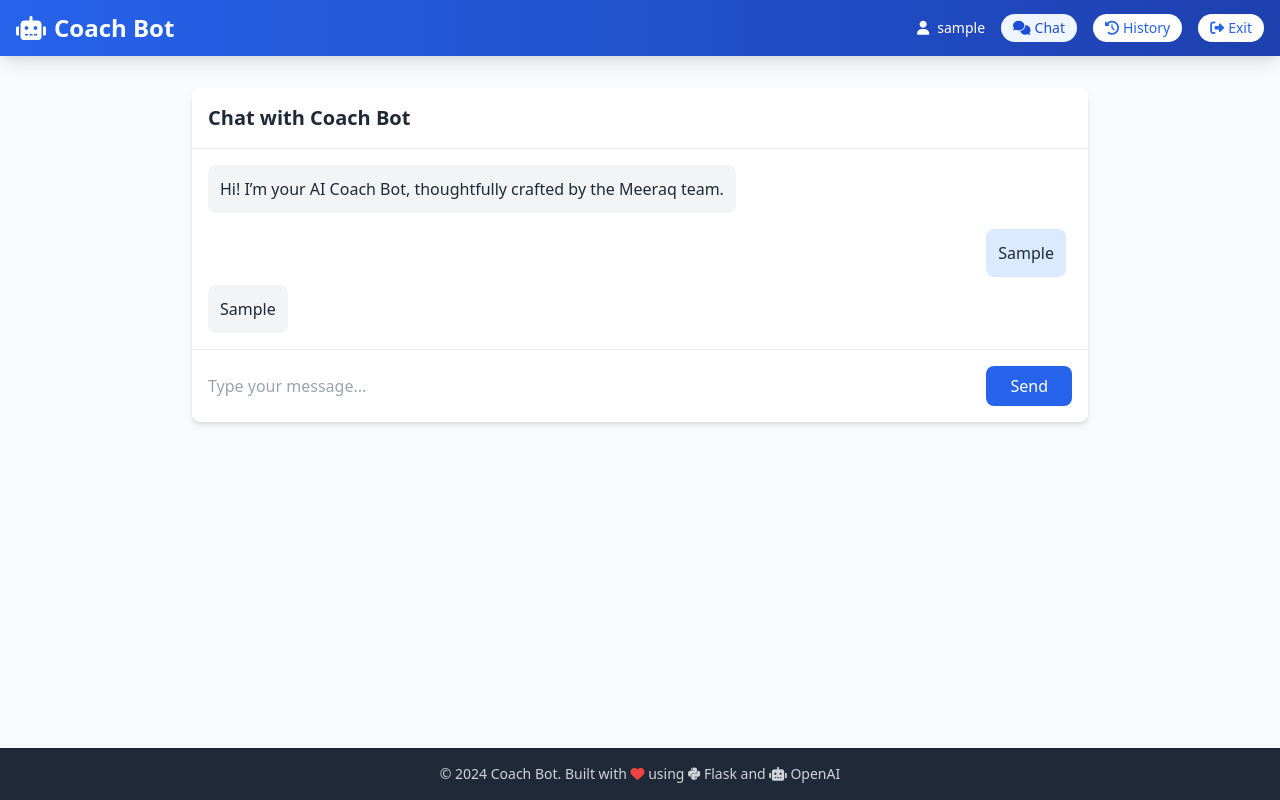
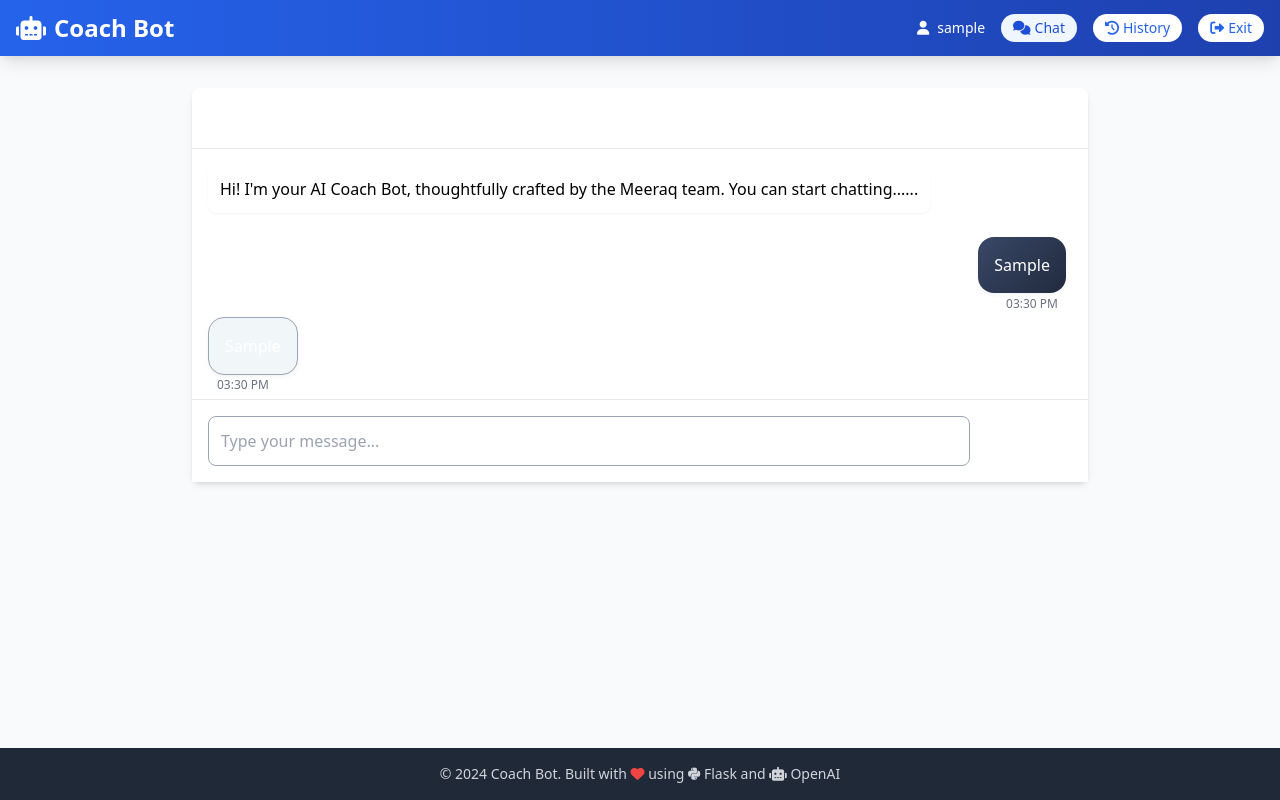
Before and after one commit to charankolisetty/coaching_bot, a Flask app: page /chat in a window 1280 px wide. Run offline with Flask 3, Linux system fonts and the light colour scheme; the visitor is signed in with stand-in values (Sample User, id 1); tables that the repository leaves empty hold one stand-in row (values such as "Sample post").

Commit message:
inital commit - app

```diff
--- a/app.py
+++ b/app.py
@@ -1,5 +1,6 @@
 import os
 import time
+import pytz
 import logging
 from datetime import datetime, timezone
 from flask import Flask, render_template, request, session, redirect, url_for, jsonify, flash, Response
@@ -14,7 +15,7 @@
 logging.basicConfig(level=logging.INFO)
 logger = logging.getLogger(__name__)
 
-
+IST = pytz.timezone('Asia/Kolkata')
 load_dotenv()
 
 def admin_required(f):
@@ -51,7 +52,7 @@
     thread_id = db.Column(db.String(100), unique=True, nullable=False)
     industry = db.Column(db.String(100), nullable=False)
     company = db.Column(db.String(100), nullable=False)
-    created_at = db.Column(db.DateTime, default=lambda: datetime.now(timezone.utc))
+    created_at = db.Column(db.DateTime, default=lambda: datetime.now(IST))
 
     # Relationship with chat history
     chats = db.relationship('ChatHistory', backref='thread', lazy=True,
@@ -68,7 +69,7 @@
     username = db.Column(db.String(100), nullable=False)
     prompt = db.Column(db.Text, nullable=False)
     response = db.Column(db.Text, nullable=False)
-    timestamp = db.Column(db.DateTime, default=lambda: datetime.now(timezone.utc))
+    timestamp = db.Column(db.DateTime, default=lambda: datetime.now(IST))
 
     def __repr__(self):
         return f'<ChatHistory {self.username} - {self.timestamp}>'
@@ -78,9 +79,14 @@
     db.create_all()
 
 # Template filters
-@app.template_filter('now')
-def datetime_now(format='%Y'):
-    return datetime.now().strftime(format)
+@app.template_filter('format_time')
+def format_time(timestamp):
+    if timestamp:
+        # Convert to IST if not already
+        if not timestamp.tzinfo:
+            timestamp = pytz.UTC.localize(timestamp).astimezone(IST)
+        return timestamp.strftime('%I:%M %p')  # 12-hour format with AM/PM
+    return ''
 
 # Route protection decorator
 def login_required(f):
@@ -221,7 +227,8 @@
                         thread_id=thread_id,
                         username=session.get('username'),
                         prompt=prompt,
-                        response=response_text
+                        response=response_text,
+                        timestamp=datetime.now(IST)
                     )
                     db.session.add(chat_history)
                     db.session.commit()
@@ -244,6 +251,8 @@
     try:
         thread_id = session.get("thread_id")
         chat_history = ChatHistory.query.filter_by(thread_id=thread_id).order_by(ChatHistory.timestamp).all()
+        for chat in chat_history:
+            chat.formatted_time = chat.timestamp.strftime('%I:%M %p')
         return render_template("chat.html", chat_history=chat_history)
     except Exception as e:
         logger.error(f"Error retrieving chat history: {str(e)}")
--- a/config.py
+++ b/config.py
@@ -17,5 +17,5 @@
     ASSISTANT_ID = os.getenv('ASSISTANT_ID')
 
     # Admin credentials
-    ADMIN_USERNAME = os.getenv('ADMIN_USERNAME', 'admin')
-    ADMIN_PASSWORD = os.getenv('ADMIN_PASSWORD', 'Charan@2024')
+    ADMIN_USERNAME = os.getenv('ADMIN_USERNAME')
+    ADMIN_PASSWORD = os.getenv('ADMIN_PASSWORD')
--- a/static/css/style.css
+++ b/static/css/style.css
@@ -1,3 +1,12 @@
+:root {
+    --meeraq-primary: #394867;
+    --meeraq-secondary: #9BA4B5;
+    --meeraq-accent: #F1F6F9;
+    --meeraq-dark: #212A3E;
+    --meeraq-white: #FFFFFF;
+    --meeraq-error: #dc2626;
+}
+
 /* Custom scrollbar */
 ::-webkit-scrollbar {
     width: 6px;
@@ -9,13 +18,13 @@
 }
 
 ::-webkit-scrollbar-thumb {
-    background: linear-gradient(to bottom, #3b82f6, #2563eb);
+    background: linear-gradient(to bottom, var(--meeraq-primary), var(--meeraq-dark));
     border-radius: 10px;
     transition: background 0.3s ease;
 }
 
 ::-webkit-scrollbar-thumb:hover {
-    background: linear-gradient(to bottom, #2563eb, #1d4ed8);
+    background: linear-gradient(to bottom, var(--meeraq-dark), var(--meeraq-primary));
 }
 
 /* Message styles */
@@ -35,7 +44,7 @@
     box-shadow: 0 4px 6px rgba(0, 0, 0, 0.1);
 }
 
-.user-message {
+/* .user-message {
     background: linear-gradient(135deg, #3b82f6, #2563eb);
     color: white;
     margin-left: auto;
@@ -47,6 +56,16 @@
     border: 1px solid #e5e7eb;
     margin-right: auto;
     border-bottom-left-radius: 0.25rem;
+} */
+.user-message {
+    background: linear-gradient(135deg, var(--meeraq-primary), var(--meeraq-dark));
+    color: var(--meeraq-white);
+}
+
+.bot-message {
+    background: var(--meeraq-accent);
+    border: 1px solid var(--meeraq-secondary);
+    color: var(--meeraq-dark);
 }
 
 /* Message timestamps */
@@ -86,6 +105,10 @@
     margin: 0 2px;
     display: inline-block;
     animation: bounce 1.4s infinite ease-in-out;
+}
+
+.typing-indicator span {
+    background: linear-gradient(135deg, var(--meeraq-primary), var(--meeraq-dark));
 }
 
 .typing-indicator span:nth-child(1) { animation-delay: -0.32s; }
@@ -140,9 +163,27 @@
 }
 
 /* Message container */
+.chat-input {
+    min-height: 44px;
+    max-height: 200px;
+    overflow-y: auto;
+    resize: none;
+    padding: 0.75rem;
+    line-height: 1.5;
+    width: 100%;
+    border: 1px solid var(--meeraq-secondary);
+    border-radius: 0.5rem;
+    transition: all 0.2s ease;
+}
+
 #chat-messages {
     scrollbar-gutter: stable;
     padding-right: 1rem;
+}
+
+.chat-input:focus {
+    border-color: var(--meeraq-primary);
+    box-shadow: 0 0 0 3px rgba(57, 72, 103, 0.2);
 }
 
 /* Error message styling */
--- a/templates/chat.html
+++ b/templates/chat.html
@@ -1,18 +1,18 @@
 {% extends "base.html" %}
 
-{% block title %}Chat{% endblock %}
+{% block title %}Meeraq Coach Bot{% endblock %}
 
 {% block content %}
 <div class="max-w-4xl mx-auto bg-white rounded-lg shadow-md h-[80vh] flex flex-col">
-    <div class="p-4 border-b">
-        <h2 class="text-xl font-semibold text-gray-800">Chat with Coach Bot</h2>
+    <div class="p-4 border-b bg-[#394867]">
+        <h2 class="text-xl font-semibold text-white">Meeraq Coach Bot</h2>
     </div>
 
-    <div id="chat-messages" class="flex-1 overflow-y-auto p-4 space-y-4">
+    <div id="chat-messages" class="flex-1 overflow-y-auto p-4 space-y-4 bg-[#F1F6F9]">
         <!-- Welcome message -->
         <div class="flex items-start space-x-2">
-            <div class="bg-gray-100 rounded-lg p-3 max-w-[80%]">
-                <p class="text-gray-800">Hi! I’m your AI Coach Bot, thoughtfully crafted by the Meeraq team.</p>
+            <div class="bg-white rounded-lg p-3 max-w-[80%] shadow-sm">
+                <p class="text-[#212A3E]">Hi! I'm your AI Coach Bot, thoughtfully crafted by the Meeraq team. You can start chatting......</p>
             </div>
         </div>
 
@@ -20,26 +20,31 @@
         {% for message in chat_history %}
         <div class="flex flex-col space-y-2">
             <div class="flex justify-end">
-                <div class="bg-blue-100 rounded-lg p-3 max-w-[80%]">
-                    <p class="text-gray-800">{{ message.prompt }}</p>
+                <div class="message user-message" data-time="{{ message.timestamp|format_time }}">
+                    <p class="text-white">{{ message.prompt }}</p>
                 </div>
             </div>
             <div class="flex items-start space-x-2">
-                <div class="bg-gray-100 rounded-lg p-3 max-w-[80%]">
-                    <p class="text-gray-800">{{ message.response }}</p>
+                <div class="message bot-message" data-time="{{ message.timestamp|format_time }}">
+                    <p class="text-white">{{ message.prompt }}</p>
                 </div>
             </div>
         </div>
         {% endfor %}
     </div>
 
-    <div class="border-t p-4">
+    <div class="border-t p-4 bg-white">
         <form id="chat-form" class="flex space-x-4">
-            <input type="text" id="prompt" name="prompt" required
-                class="flex-1 rounded-lg border-gray-300 focus:border-blue-500 focus:ring-blue-500"
-                placeholder="Type your message...">
+            <textarea
+                id="prompt"
+                name="prompt"
+                required
+                class="chat-input flex-1 rounded-lg border-[#9BA4B5] focus:border-[#394867] focus:ring-[#394867]"
+                placeholder="Type your message..."
+                rows="1"
+            ></textarea>
             <button type="submit"
-                class="bg-blue-600 text-white px-6 py-2 rounded-lg hover:bg-blue-700 focus:outline-none focus:ring-2 focus:ring-blue-500 focus:ring-offset-2 transition-colors">
+                class="bg-[#394867] text-white px-6 py-2 rounded-lg hover:bg-[#212A3E] transition-colors h-[44px] flex-shrink-0 focus:outline-none focus:ring-2 focus:ring-[#394867] focus:ring-offset-2">
                 <span>Send</span>
             </button>
         </form>
@@ -56,7 +61,32 @@
     const submitButton = chatForm.find('button[type="submit"]');
     const originalButtonText = submitButton.html();
 
-    // Scroll to bottom initially
+    // Auto-resize textarea
+    promptInput.on('input', function() {
+        this.style.height = 'auto';
+        this.style.height = (this.scrollHeight) + 'px';
+        // Reset if empty
+        if (this.value === '') {
+            this.style.height = '44px';
+        }
+    });
+
+    // Scroll to bottom with animation
+    function scrollToBottom() {
+        const shouldScroll = chatMessages[0].scrollHeight - chatMessages.scrollTop() - chatMessages.outerHeight() < 100;
+        if (shouldScroll) {
+            chatMessages.animate({ scrollTop: chatMessages[0].scrollHeight }, 'fast');
+        }
+    }
+
+    // Auto scroll on new messages
+    const observer = new MutationObserver(scrollToBottom);
+    observer.observe(chatMessages[0], {
+        childList: true,
+        subtree: true
+    });
+
+    // Initial scroll
     scrollToBottom();
 
     chatForm.on('submit', function(e) {
@@ -64,6 +94,9 @@
 
         const prompt = promptInput.val().trim();
         if (!prompt) return;
+
+        // Reset textarea height
+        promptInput.css('height', '44px');
 
         // Disable form and update button
         chatForm.addClass('disabled');
@@ -102,20 +135,30 @@
         });
     });
 
-    function addMessage(text, type) {
-        const time = new Date().toLocaleTimeString([], { hour: '2-digit', minute: '2-digit' });
-        let messageHTML;
+function addMessage(text, type) {
+    const time = new Date().toLocaleString('en-US', {
+        hour: 'numeric',
+        minute: 'numeric',
+        hour12: true,
+        timeZone: 'Asia/Kolkata'
+    });
+
+    let messageHTML;
 
         if (type === 'user') {
             messageHTML = `
-                <div class="message user-message" data-time="${time}">
-                    <p class="text-white">${text}</p>
+                <div class="flex justify-end">
+                    <div class="message user-message" data-time="${time}">
+                        <p class="text-white">${text}</p>
+                    </div>
                 </div>
             `;
         } else {
             messageHTML = `
-                <div class="message bot-message" data-time="${time}">
-                    <p class="text-gray-800">${text}</p>
+                <div class="flex items-start space-x-2">
+                    <div class="message bot-message" data-time="${time}">
+                        <p class="text-[#212A3E]">${text}</p>
+                    </div>
                 </div>
             `;
         }
@@ -146,29 +189,15 @@
         scrollToBottom();
     }
 
-    function showSystemMessage(text) {
-        const systemHTML = `
-            <div class="system-message">
-                <p>${text}</p>
-            </div>
-        `;
-        chatMessages.append(systemHTML);
-        scrollToBottom();
-    }
-
     function removeTypingIndicator() {
         $('.typing-indicator').remove();
     }
 
-    function scrollToBottom() {
-        chatMessages.scrollTop(chatMessages[0].scrollHeight);
-    }
-
-    // Handle Enter key
-    promptInput.on('keypress', function(e) {
-        if (e.which == 13 && !e.shiftKey) {
+    // Handle Enter key (submit on Enter, new line on Shift+Enter)
+    promptInput.on('keydown', function(e) {
+        if (e.which === 13 && !e.shiftKey) {
+            e.preventDefault();
             chatForm.submit();
-            return false;
         }
     });
 
```
